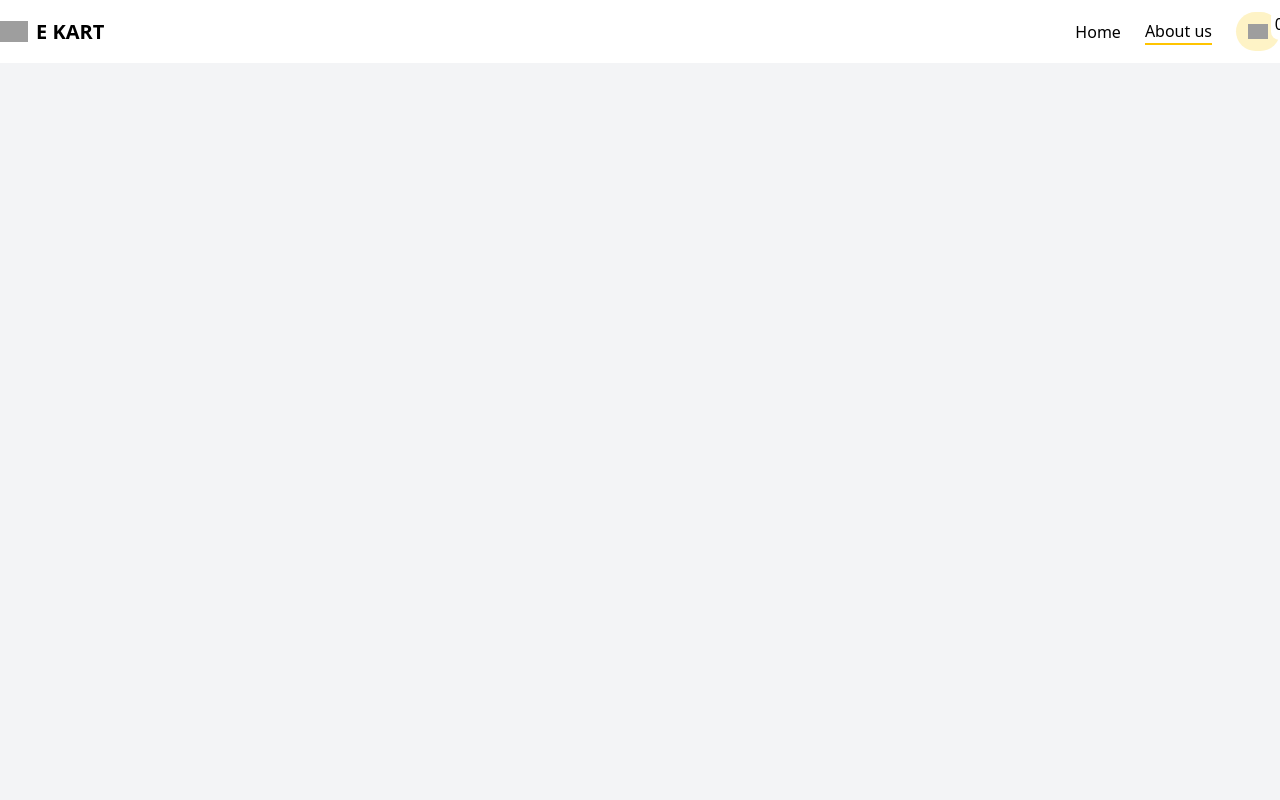
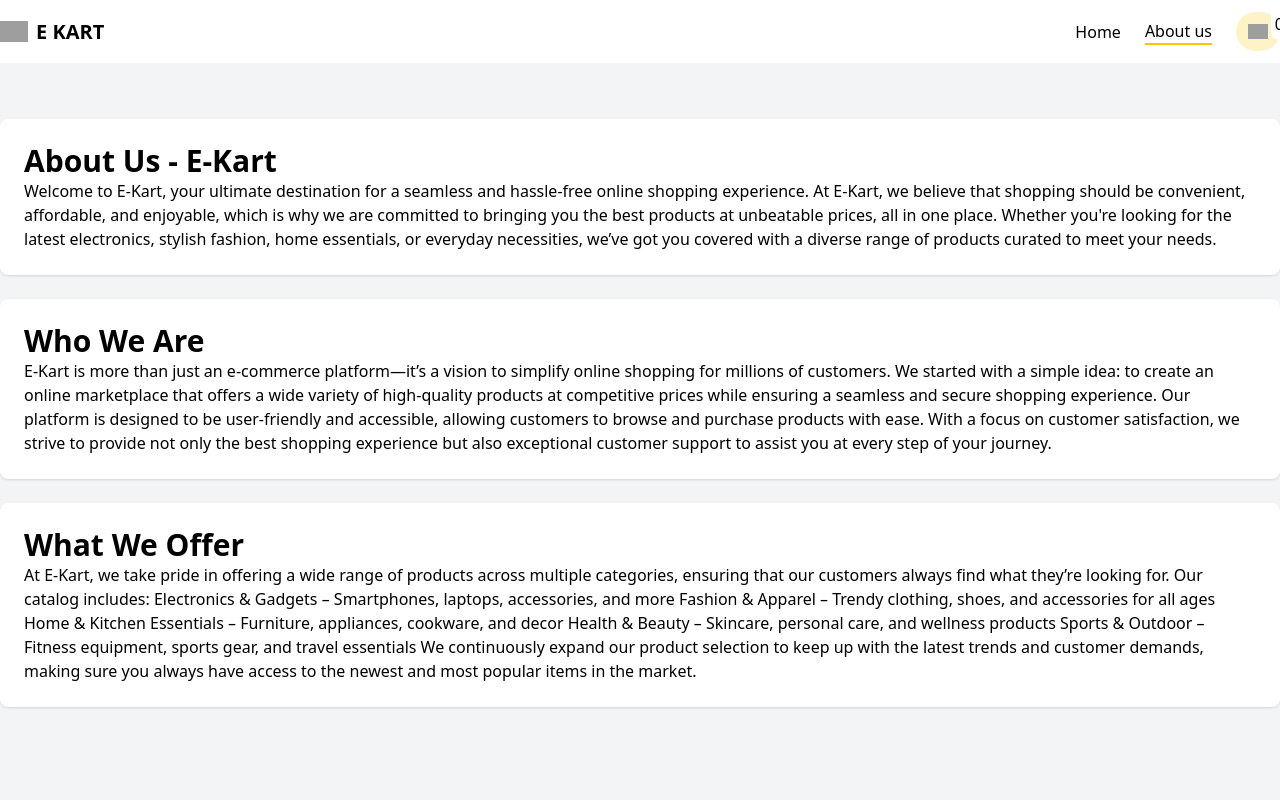
Before and after one commit to mehefujali/e-kart, a React (Vite) app: page /about in a window 1280 px wide. Shown: the top 800 px of the page. Built offline with nearby package versions, Linux system fonts and the light colour scheme; grey boxes are pictures that could not be loaded.

Commit message:
about page cteated

```diff
--- a/package.json
+++ b/package.json
@@ -15,6 +15,7 @@
     "react-dom": "^19.0.0",
     "react-hot-toast": "^2.5.2",
     "react-router-dom": "^7.2.0",
+    "sweetalert2": "^11.17.2",
     "tailwindcss": "^4.0.9"
   },
   "devDependencies": {
--- a/src/components/Hero.tsx
+++ b/src/components/Hero.tsx
@@ -1,3 +1,4 @@
+import { Link } from "react-router-dom";
 import Button from "../Shaired/Button";
 
 const Hero = () => {
@@ -19,7 +20,7 @@ const Hero = () => {
             unbeatable prices! Call to Action (CTA):
           </p>
           <div  className=" flex gap-2 items-center">
-            <Button>Shop Now</Button>
+            <Link to={'/cart'}><Button>Shop Now</Button></Link>
             <Button outline>Explore Deals</Button>
           </div>
         </div>
--- a/src/pages/About/About.tsx
+++ b/src/pages/About/About.tsx
@@ -1,10 +1,54 @@
-
 const About = () => {
-      return (
-            <div>
-
-            </div>
-      );
+  return (
+    <div>
+      <div className=" container mx-auto w-11/12 xl:w-full mt-14 space-y-6">
+        <div className=" shadow bg-white p-6 rounded-lg">
+          <h1 className=" text-3xl font-bold ">About Us - E-Kart</h1>
+          <p>
+            Welcome to E-Kart, your ultimate destination for a seamless and
+            hassle-free online shopping experience. At E-Kart, we believe that
+            shopping should be convenient, affordable, and enjoyable, which is
+            why we are committed to bringing you the best products at unbeatable
+            prices, all in one place. Whether you're looking for the latest
+            electronics, stylish fashion, home essentials, or everyday
+            necessities, we’ve got you covered with a diverse range of products
+            curated to meet your needs.
+          </p>
+        </div>
+        <div className=" shadow bg-white p-6 rounded-lg">
+          <h1 className=" text-3xl font-bold ">Who We Are</h1>
+          <p>
+            E-Kart is more than just an e-commerce platform—it’s a vision to
+            simplify online shopping for millions of customers. We started with
+            a simple idea: to create an online marketplace that offers a wide
+            variety of high-quality products at competitive prices while
+            ensuring a seamless and secure shopping experience. Our platform is
+            designed to be user-friendly and accessible, allowing customers to
+            browse and purchase products with ease. With a focus on customer
+            satisfaction, we strive to provide not only the best shopping
+            experience but also exceptional customer support to assist you at
+            every step of your journey.
+          </p>
+        </div>
+        <div className=" shadow bg-white p-6 rounded-lg">
+          <h1 className=" text-3xl font-bold ">What We Offer</h1>
+          <p>
+            At E-Kart, we take pride in offering a wide range of products across
+            multiple categories, ensuring that our customers always find what
+            they’re looking for. Our catalog includes: Electronics & Gadgets –
+            Smartphones, laptops, accessories, and more Fashion & Apparel –
+            Trendy clothing, shoes, and accessories for all ages Home & Kitchen
+            Essentials – Furniture, appliances, cookware, and decor Health &
+            Beauty – Skincare, personal care, and wellness products Sports &
+            Outdoor – Fitness equipment, sports gear, and travel essentials We
+            continuously expand our product selection to keep up with the latest
+            trends and customer demands, making sure you always have access to
+            the newest and most popular items in the market.
+          </p>
+        </div>
+      </div>
+    </div>
+  );
 };
 
 export default About;
--- a/src/pages/Cart/Cart.tsx
+++ b/src/pages/Cart/Cart.tsx
@@ -1,41 +1,74 @@
-import { ScrollRestoration } from "react-router-dom";
+import { ScrollRestoration, useNavigate } from "react-router-dom";
 import { useCart } from "../../context/CartProvider";
 import Button from "../../Shaired/Button";
+import toast from "react-hot-toast";
+import Swal from "sweetalert2";
 
 const Cart = () => {
-  const { cart,setCart } = useCart();
+      const navigate = useNavigate()
+  const { cart, setCart } = useCart();
   const totalCost = cart.reduce((sum, item) => sum + item.price, 0);
-  const handleRemvoeCart = (id:number)=>{
-     const newCart =  cart.filter(product => product.id !== id )
-     setCart(newCart)
+  const handleRemvoeCart = (id: number) => {
+    const newCart = cart.filter((product) => product.id !== id);
+    setCart(newCart);
+    toast.success("Item removed");
+  };
+  const handlePurchase = () => {
+    if (cart.length === 0) {
+      return toast.error("No item");
     }
+    Swal.fire({
+      title: "Payment Successfully",
+      html: ` <h1>Thanks for purchasing</h1>
+       <p>Total:₹${totalCost}</p>
+`,
+      icon: "success",
+    });
+    navigate('/')
+    setCart([])
+
+  };
   return (
     <div>
       <ScrollRestoration />
       <div className="container mx-auto w-11/12 xl:w-full">
         <div>
-          <div className=" flex items-center my-3 justify-between border-b-2 pb-5 border-amber-200">
+          <div className=" flex items-center my-3 justify-between">
             <h1 className=" text-2xl font-bold ">Cart</h1>{" "}
             <div className=" flex items-center  gap-2 ">
               <div className=" text-xl">Total cost : ₹{totalCost}</div>{" "}
+              <div className=" w-fit" onClick={handlePurchase}>
                 <Button>Puchase</Button>
               </div>
             </div>
+          </div>
           <div className=" border-2 border-gray-300 rounded-lg p-7 flex flex-col gap-3">
-            {cart.map((product) => (
+            {cart.length === 0 ? (
+              <div className=" text-2xl text-center font-bold text-gray-400">
+                No cart added
+              </div>
+            ) : (
+              cart.map((product) => (
                 <div
                   key={product.id}
                   className=" bg-white p-4 rounded-lg relative z-0"
                 >
                   <div className=" flex gap-2 items-center">
-                  <img className=" w-52 h-52 object-contain" src={product.image} alt="" />
+                    <img
+                      className=" w-52 h-52 object-contain"
+                      src={product.image}
+                      alt=""
+                    />
                     <div>
                       <h1 className=" text-xl font-bold">{product.name}</h1>
                       <h1>₹{product.price}</h1>
                       <p>Quantity:{product.quantity}</p>
                     </div>
                   </div>
-                <p className=" w-fit h-fit" onClick={()=>handleRemvoeCart(product.id)}>
+                  <p
+                    className=" w-fit h-fit"
+                    onClick={() => handleRemvoeCart(product.id)}
+                  >
                     <img
                       className=" w-8  absolute right-4 top-4 cursor-pointer"
                       src="https://cdn-icons-png.flaticon.com/128/9068/9068885.png"
@@ -43,7 +76,8 @@ const Cart = () => {
                     />
                   </p>
                 </div>
-            ))}
+              ))
+            )}
           </div>
         </div>
       </div>
```
Also changed, not shown: 1 other file (tests, documents, lock files or other folders). Lines whose indentation alone changed are shown as unchanged.
